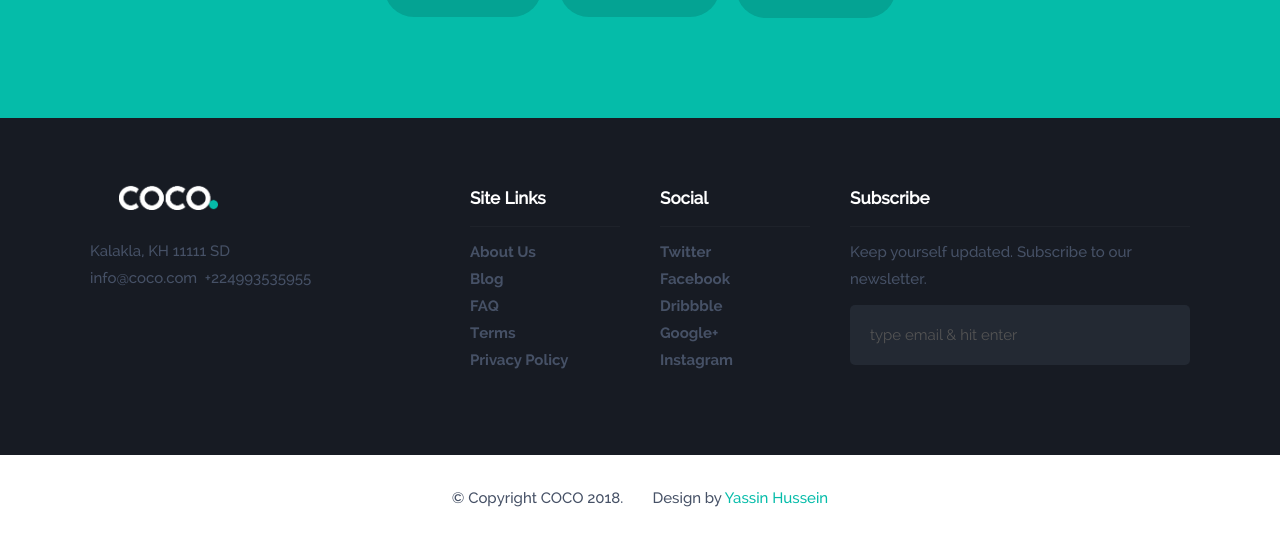
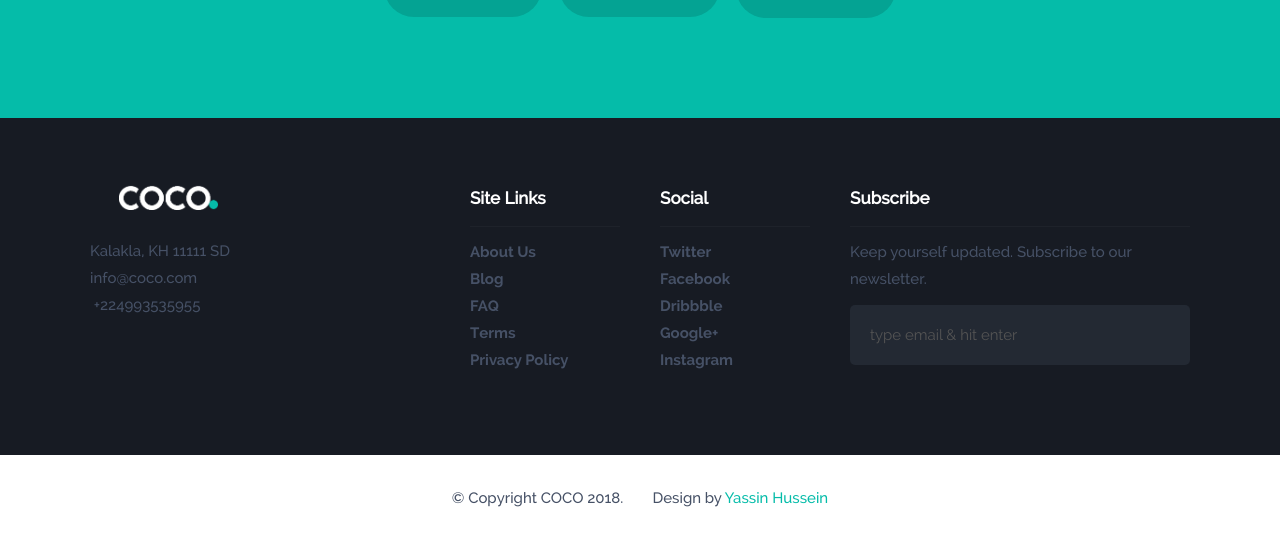
Before and after one commit to 4assiin/coco, a plain HTML site: page index.html in a window 1280 px wide. Shown: the part 5627-6169 px from the top of the page. Drawn offline with nearby package versions, Linux system fonts and the light colour scheme; files whose address does not match are found by name.

Commit message:
Update index.html

```diff
--- a/index.html
+++ b/index.html
@@ -601,7 +601,7 @@
                 <div class="footer-logo"></div>
                 <p>
 
-                    Kalakla, KH 11111 SD<br>info@coco.com &nbsp;+224993535955
+                    Kalakla, KH 11111 SD<br>info@coco.com <br> &nbsp;+224993535955
 
                 </p>
             </div>
```
